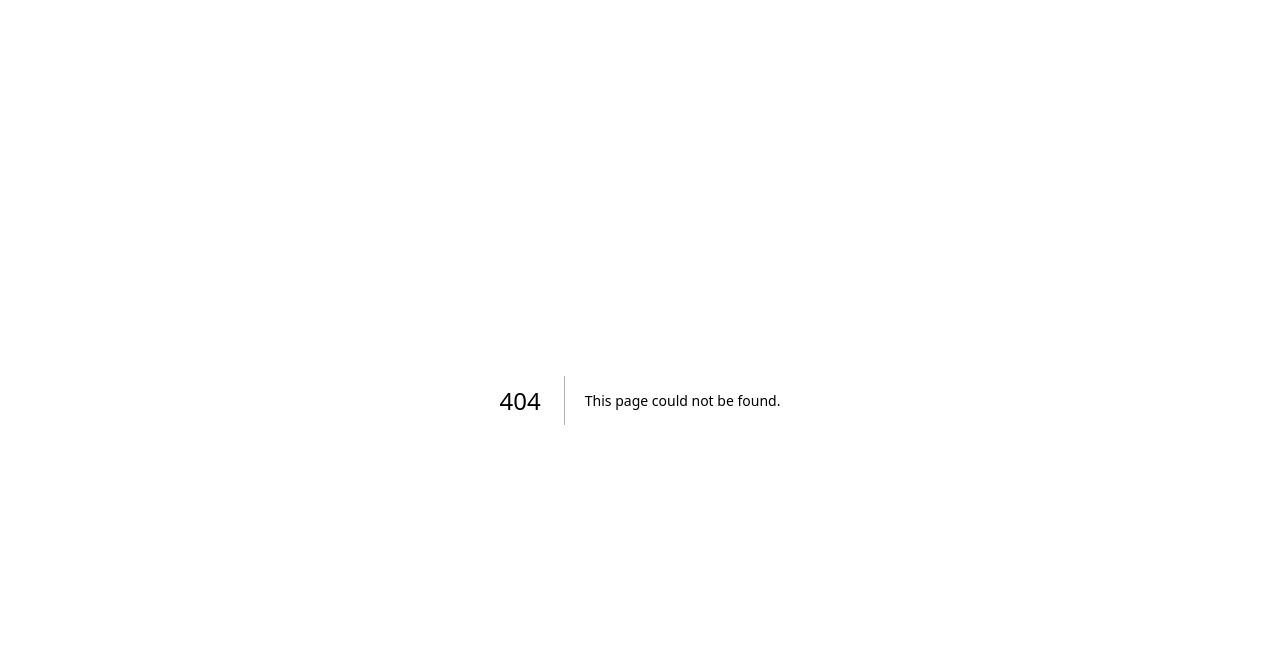
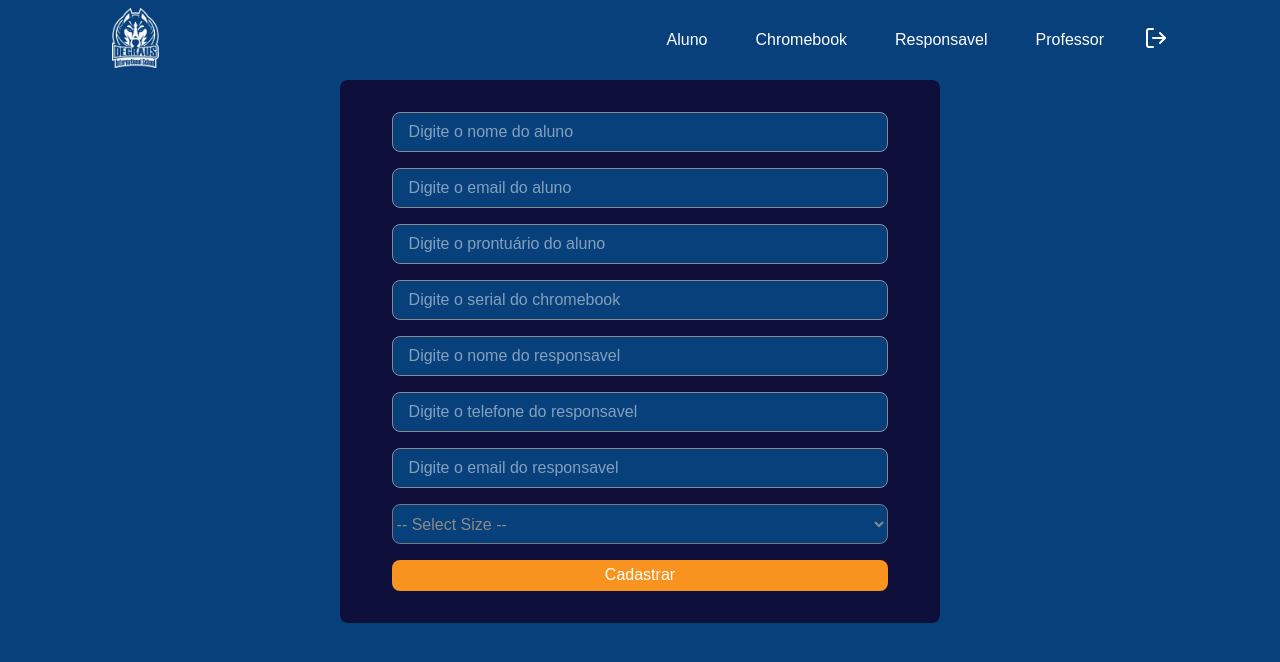
Before and after one commit to Siqm/Chromebook-lending-software, a Next.js app in the folder frontend/: page /aluno/cadastrar in a window 1280 px wide. Before the commit this address had no page. Shown: the top 662 px of the page. Built offline with nearby package versions, Linux system fonts and the light colour scheme.

Commit message:
Página para cadastrar Aluno

```diff
--- /dev/null
+++ b/frontend/src/pages/aluno/cadastrar/index.tsx
@@ -0,0 +1,106 @@
+import Header from '@/components/Header'
+import { Button } from '@/components/ui/Button'
+import { Input } from '@/components/ui/Input'
+import Head from 'next/head'
+import { useState, FormEvent } from 'react'
+import styles from './styles.module.scss'
+
+export default function Cadastrar() {
+
+    const [alunoName, setAlunoName] = useState('')
+    const [alunoEmail, setAlunoEmail] = useState('')
+    const [alunoProntuario, setAlunoProntuario] = useState('')
+    const [chromebookSerial, setChromebookSerial] = useState('')
+    const [responsavelName, setResponsavelName] = useState('')
+    const [responsavelPhone, setResponsavelPhone] = useState('')
+    const [responsavelEmail, setResponsavelEmail] = useState('')
+    const [turma, setTurma] = useState('')
+
+    async function handleNewAluno(event: FormEvent) {
+        event.preventDefault();
+
+
+    }
+
+    return (
+        <>
+            <Head>
+                <title>Degraus - Cadastrar Aluno</title>
+            </Head>
+
+            <Header />
+            <div className={styles.container}>
+
+                <form className={styles.formAluno}>
+
+                    <Input
+                        type="text"
+                        placeholder='Digite o nome do aluno'
+                        value={alunoName}
+                        onChange={(e) => setAlunoName(e.target.value)}
+                    />
+
+                    <Input
+                        type="text"
+                        placeholder='Digite o email do aluno'
+                        value={alunoEmail}
+                        onChange={(e) => setAlunoEmail(e.target.value)}
+                    />
+
+                    <Input
+                        type="text"
+                        placeholder='Digite o prontuário do aluno'
+                        value={alunoName}
+                        onChange={(e) => setAlunoName(e.target.value)}
+                    />
+
+                    <Input
+                        type="text"
+                        placeholder='Digite o serial do chromebook'
+                        value={chromebookSerial}
+                        onChange={(e) => setChromebookSerial(e.target.value)}
+                    />
+
+                    <Input
+                        type="text"
+                        placeholder='Digite o nome do responsavel'
+                        value={responsavelName}
+                        onChange={(e) => setResponsavelName(e.target.value)}
+                    />
+
+                    <Input
+                        type="text"
+                        placeholder='Digite o telefone do responsavel'
+                        value={responsavelName}
+                        onChange={(e) => setResponsavelPhone(e.target.value)}
+                    />
+
+                    <Input
+                        type="text"
+                        placeholder='Digite o email do responsavel'
+                        value={responsavelName}
+                        onChange={(e) => setResponsavelEmail(e.target.value)}
+                    />
+
+                    <select name="turma" id="turma" autoFocus>
+                        <option value=""> -- Select Size -- </option>
+                        <option value='6 A'>6°ano A</option>
+                        <option value='6 B'>6°ano B</option>
+                        <option value='7 A' >7°ano A</option>
+                        <option value='7 B'>7°ano B</option>
+                        <option value='8'>8°ano</option>
+                        <option value='9'>9°ano</option>
+                        <option value='1 EM'>1°série EM</option>
+                        <option value='2 EM'>2°série EM</option>
+                        <option value='3 EM'>3°série EM</option>
+                    </select>
+
+                    <Button type='submit'>
+                        Cadastrar
+                    </Button>
+
+                </form>
+            </div>
+        </>
+    )
+}
--- /dev/null
+++ b/frontend/src/pages/aluno/cadastrar/styles.module.scss
@@ -0,0 +1,31 @@
+.container {
+    margin: auto;
+    width: 600px;
+    display: flex;
+    flex-direction: column;
+    align-items: center;
+    justify-content: center;
+    padding: 2rem 1.5rem;
+
+    background-color: var(--blue-900);
+    border-radius: .5rem;
+}
+
+.formAluno {
+    display: flex;
+    flex-direction: column;
+
+    width: 90%;
+
+    select {
+        margin: 0 0 1rem 0;
+        height: 40px;
+        background-color: var(--blue-700);
+        border-radius: .5rem;
+        color: var(--gray-100);
+
+        & option + option {
+            color: #fff;
+        }
+    }
+}
--- a/frontend/src/pages/aluno/index.tsx
+++ b/frontend/src/pages/aluno/index.tsx
@@ -17,7 +17,7 @@ export default function Aluno() {
                             Listar
                         </Link>
 
-                        <Link href=''>
+                        <Link href='/aluno/cadastrar'>
                             Cadastrar
                         </Link>
                     </nav>
```
Also changed, not shown: frontend/src/components/ui/Input/index.tsx (line endings or trailing spaces).
